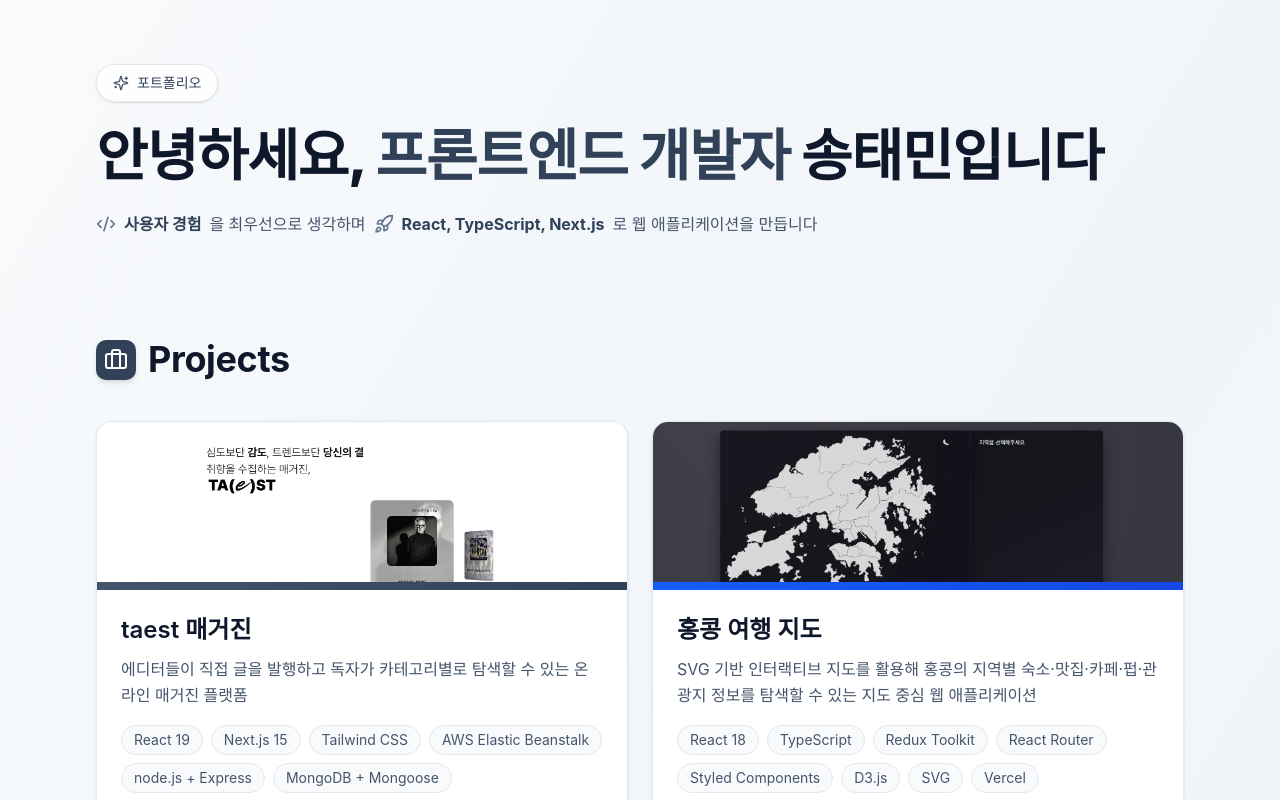
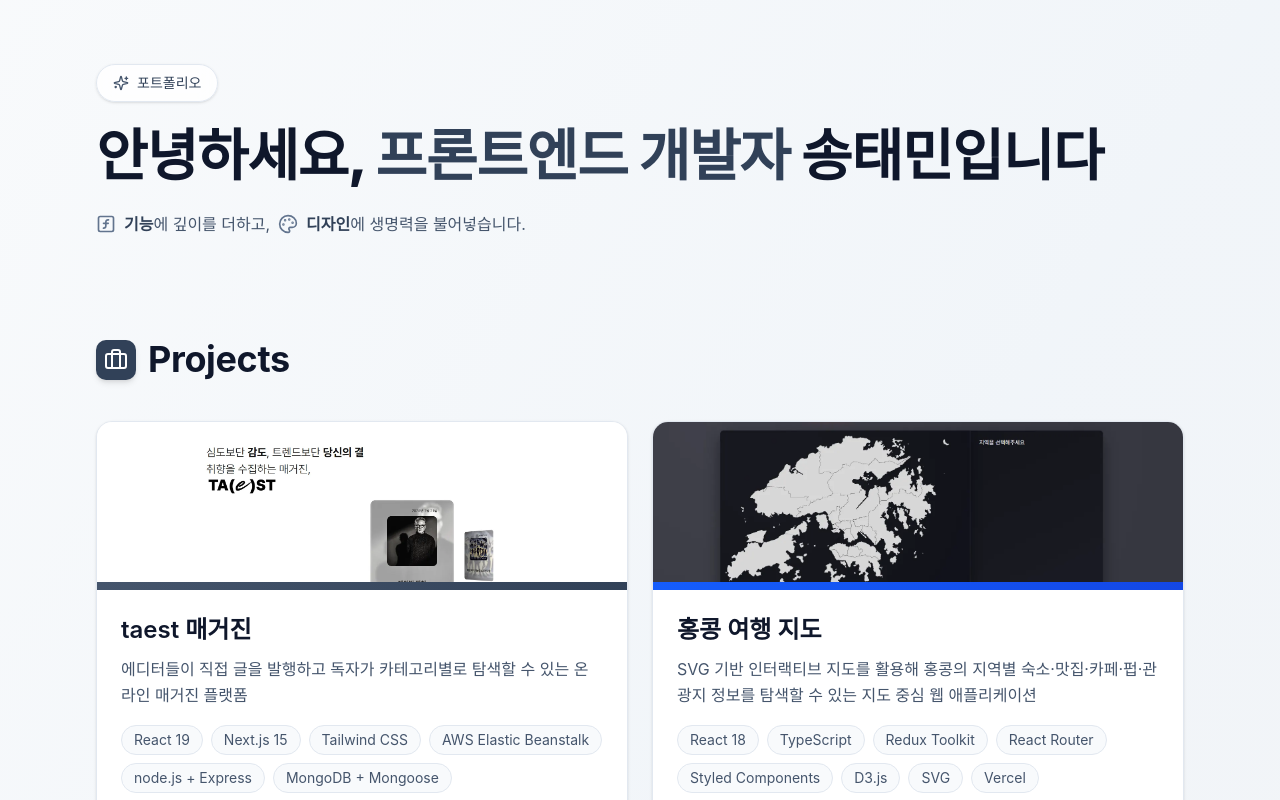
Before and after one commit to Taemin1234/mypage, a React (Vite) app: page / in a window 1280 px wide. Shown: the top 800 px of the page. Built offline with nearby package versions, Linux system fonts and the light colour scheme.

Commit message:
메인 페이지 문구 수정

```diff
--- a/src/components/Hero.tsx
+++ b/src/components/Hero.tsx
@@ -1,4 +1,4 @@
-import { Sparkles, Code2, Rocket } from 'lucide-react';
+import { Sparkles, SquareFunction, Palette } from 'lucide-react';
 
 export function Hero() {
   return (
@@ -15,12 +15,12 @@ export function Hero() {
 
         <p className="text-base sm:text-lg lg:text-xl text-slate-600 leading-relaxed max-w-3xl">
           <span className="flex sm:inline-flex items-center gap-2 mb-2 sm:mb-0 sm:mr-2">
-            <Code2 className="w-4 sm:w-5 h-4 sm:h-5 text-slate-500 flex-shrink-0" />
-            <strong className="text-slate-700">사용자 경험</strong>을 최우선으로 생각하며
+            <SquareFunction className="w-4 sm:w-5 h-4 sm:h-5 text-slate-500 flex-shrink-0" />
+            <span><strong className="text-slate-700">기능</strong>에 깊이를 더하고,</span>
           </span>
           <span className="flex sm:inline-flex items-center gap-2">
-            <Rocket className="w-4 sm:w-5 h-4 sm:h-5 text-slate-500 flex-shrink-0" />
-            <strong className="text-slate-700">React, TypeScript, Next.js</strong>로 웹 애플리케이션을 만듭니다
+            <Palette className="w-4 sm:w-5 h-4 sm:h-5 text-slate-500 flex-shrink-0" />
+            <span><strong className="text-slate-700">디자인</strong>에 생명력을 불어넣습니다.</span>
           </span>
         </p>
       </div>
```
